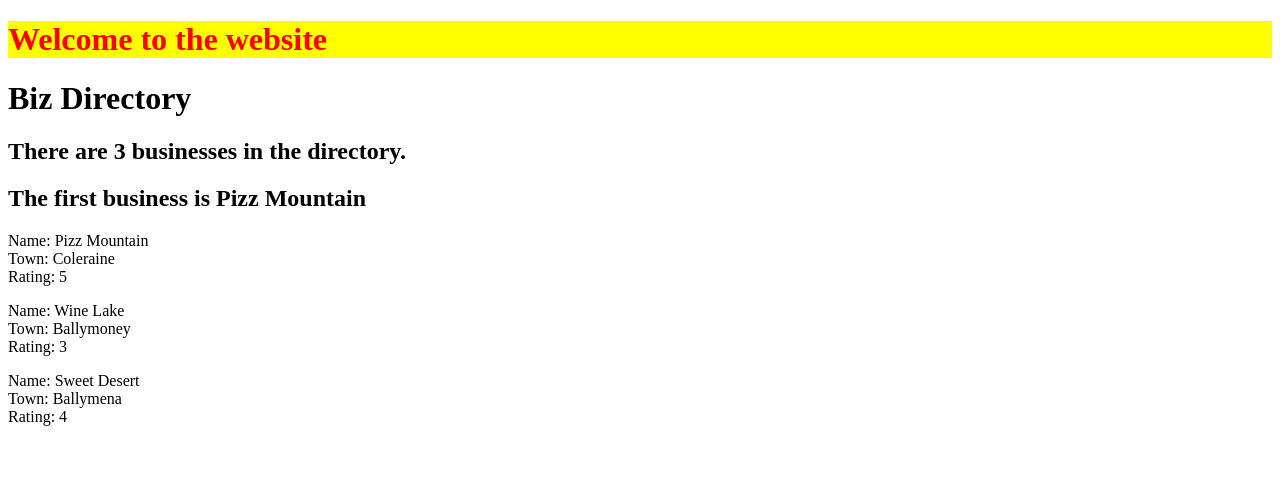
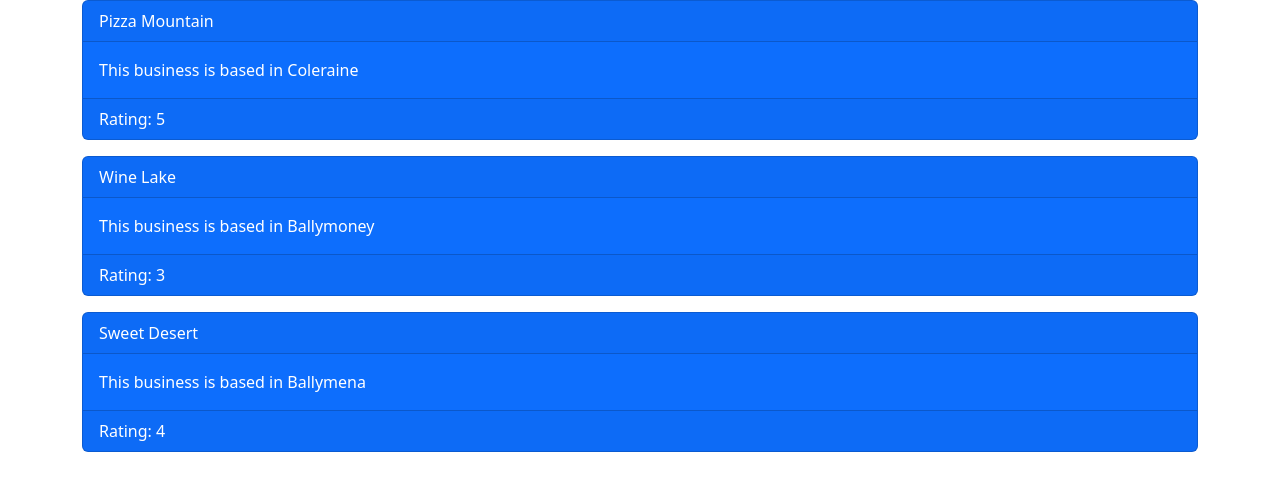
Before and after one commit to young-c45/COM661-Lab-Work, an Angular app in the folder Angular/bizFE/: page / in a window 1280 px wide. Shown: the top 490 px of the page. Built offline with nearby package versions, Linux system fonts and the light colour scheme.

Commit message:
Lab 11.4

```diff
--- a/Angular/bizFE/angular.json
+++ b/Angular/bizFE/angular.json
@@ -27,7 +27,8 @@
               }
             ],
             "styles": [
-              "src/styles.css"
+              "src/styles.css",
+              "node_modules/bootstrap/dist/css/bootstrap.min.css"
             ],
             "scripts": []
           },
--- a/Angular/bizFE/package.json
+++ b/Angular/bizFE/package.json
@@ -18,6 +18,8 @@
     "@angular/platform-browser": "^18.2.0",
     "@angular/platform-browser-dynamic": "^18.2.0",
     "@angular/router": "^18.2.0",
+    "bootstrap": "^5.3.3",
+    "jquery": "^3.7.1",
     "rxjs": "~7.8.0",
     "tslib": "^2.3.0",
     "zone.js": "~0.14.10"
--- a/Angular/bizFE/src/app/app.component.html
+++ b/Angular/bizFE/src/app/app.component.html
@@ -1,4 +1 @@
-<h1>
-  Welcome to {{ title }}
-</h1>
 <businesses></businesses>
--- a/Angular/bizFE/src/app/businesses.component.html
+++ b/Angular/bizFE/src/app/businesses.component.html
@@ -1,20 +1,19 @@
-<h1>
-    Biz Directory
-</h1>
-<h2>
-    There are {{ business_list.length }}
-    businesses in the directory.
-</h2>
-
-<h2>
-    The first business is
-    {{ business_list[0].name }}
-</h2>
-
-@for (business of business_list; track business.name) {
-<p>
-    Name: {{ business.name }} <br>
-    Town: {{ business.town }} <br>
-    Rating: {{ business.rating }}
-</p>
-}
+<div class="container">
+    <div class="row">
+        <div class="col-sm-12">
+            @for (business of business_list; track business.name) {
+                <div class="card text-white bg-primary mb-3">
+                    <div class="card-header">
+                        {{ business.name }}
+                    </div>
+                    <div class="card-body">
+                        This business is based in {{ business.town }}
+                    </div>
+                    <div class="card-footer">
+                        Rating: {{ business.rating }}
+                    </div>
+                    </div>
+                    }
+</div>
+</div>
+</div>
--- a/Angular/bizFE/src/app/businesses.components.ts
+++ b/Angular/bizFE/src/app/businesses.components.ts
@@ -11,7 +11,7 @@
 export class BusinessesComponent {
     business_list = [
         {
-            "name": "Pizz Mountain",
+            "name": "Pizza Mountain",
             "town": "Coleraine",
             "rating": 5
         },
```
Also changed, not shown: 1 other file (tests, documents, lock files or other folders).
